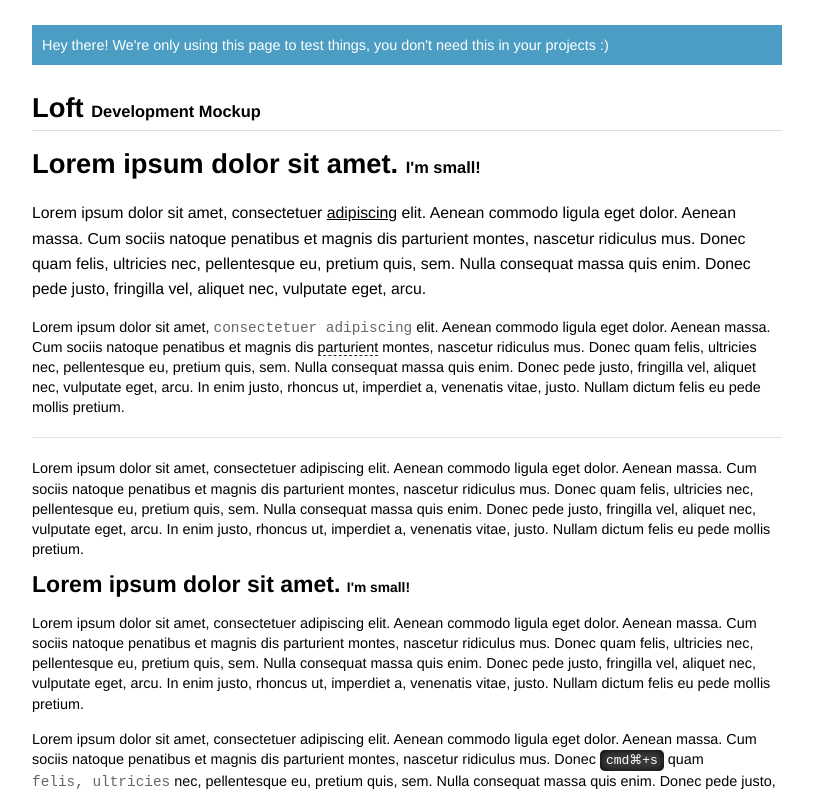
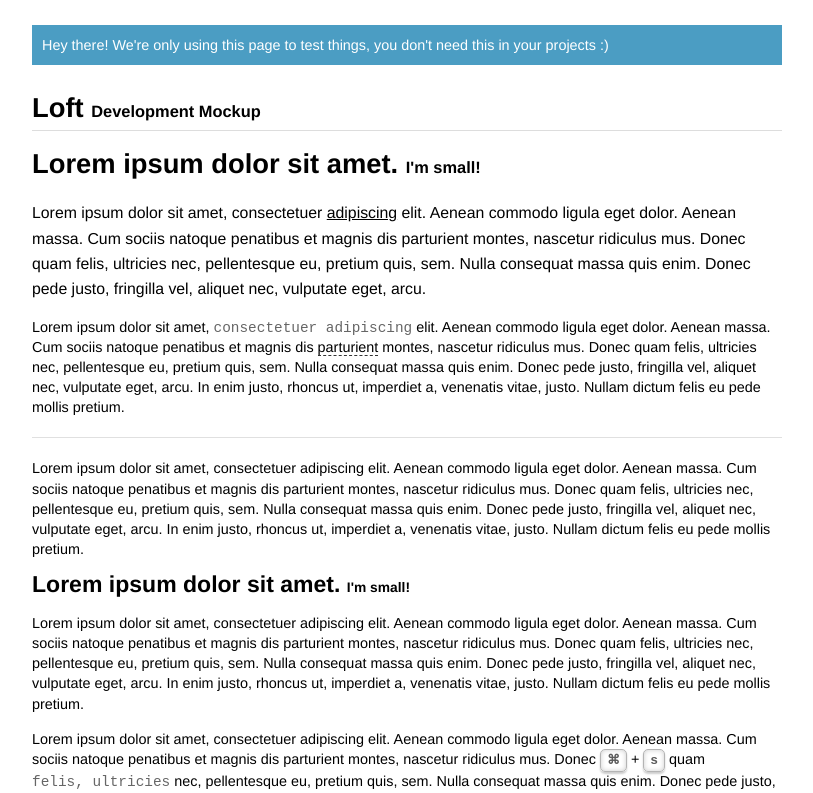
Before and after one commit to daniel-love/Loft, a plain HTML site: page loft.html in a window 1280 px wide. Shown: the top 793 px of the page, without its empty margins (233-1046 px from the left). Drawn offline with Linux system fonts and the light colour scheme.

Commit message:
derpfuck

```diff
--- a/loft.html
+++ b/loft.html
@@ -53,7 +53,7 @@
 
 			<p>Lorem ipsum dolor sit amet, consectetuer adipiscing elit. Aenean commodo ligula eget dolor. Aenean massa. Cum sociis natoque penatibus et magnis dis parturient montes, nascetur ridiculus mus. Donec quam felis, ultricies nec, pellentesque eu, pretium quis, sem. Nulla consequat massa quis enim. Donec pede justo, fringilla vel, aliquet nec, vulputate eget, arcu. In enim justo, rhoncus ut, imperdiet a, venenatis vitae, justo. Nullam dictum felis eu pede mollis pretium.</p>
 
-			<p>Lorem ipsum dolor sit amet, consectetuer adipiscing elit. Aenean commodo ligula eget dolor. Aenean massa. Cum sociis natoque penatibus et magnis dis parturient montes, nascetur ridiculus mus. Donec <kbd>cmd&#8984;+s</kbd> quam <code>felis, ultricies</code> nec, pellentesque eu, pretium quis, sem. Nulla consequat massa quis enim. Donec pede justo, fringilla vel, aliquet nec, vulputate eget, arcu. In enim justo, rhoncus ut, imperdiet a, venenatis vitae, justo. Nullam dictum felis eu pede mollis pretium.</p>
+			<p>Lorem ipsum dolor sit amet, consectetuer adipiscing elit. Aenean commodo ligula eget dolor. Aenean massa. Cum sociis natoque penatibus et magnis dis parturient montes, nascetur ridiculus mus. Donec <kbd>&#8984;</kbd> + <kbd>s</kbd> quam <code>felis, ultricies</code> nec, pellentesque eu, pretium quis, sem. Nulla consequat massa quis enim. Donec pede justo, fringilla vel, aliquet nec, vulputate eget, arcu. In enim justo, rhoncus ut, imperdiet a, venenatis vitae, justo. Nullam dictum felis eu pede mollis pretium.</p>
 
 			<address>
 				<b>Address</b><br>
--- a/s.css
+++ b/s.css
@@ -226,11 +226,13 @@
 	padding: 3px 6px;
 	font-family: "Courier New", Courier, "Lucida Sans Typewriter", "Lucida Typewriter", monospace;
 	font-size: 90%;
-	color: #fff;
-	background-color: #3C3C3C;
-	-webkit-box-shadow: inset 0 0px 10px #000;
-	   -moz-box-shadow: inset 0 0px 10px #000;
-			box-shadow: inset 0 0px 10px #000;
+	font-weight: bold;
+	color: #5C5C5C;
+	background-color: #fff;
+	border: solid 1px #B4B4B4;
+	-webkit-box-shadow: 0 2px 2px rgba(0, 0, 0, 0.2), inset 0 0px 5px rgba(0, 0, 0, 0.2);
+	   -moz-box-shadow: 0 2px 2px rgba(0, 0, 0, 0.2), inset 0 0px 5px rgba(0, 0, 0, 0.2);
+			box-shadow: 0 2px 2px rgba(0, 0, 0, 0.2), inset 0 0px 5px rgba(0, 0, 0, 0.2);
 	-webkit-border-radius: 5px;
 	   -moz-border-radius: 5px;
 			border-radius: 5px;
```
